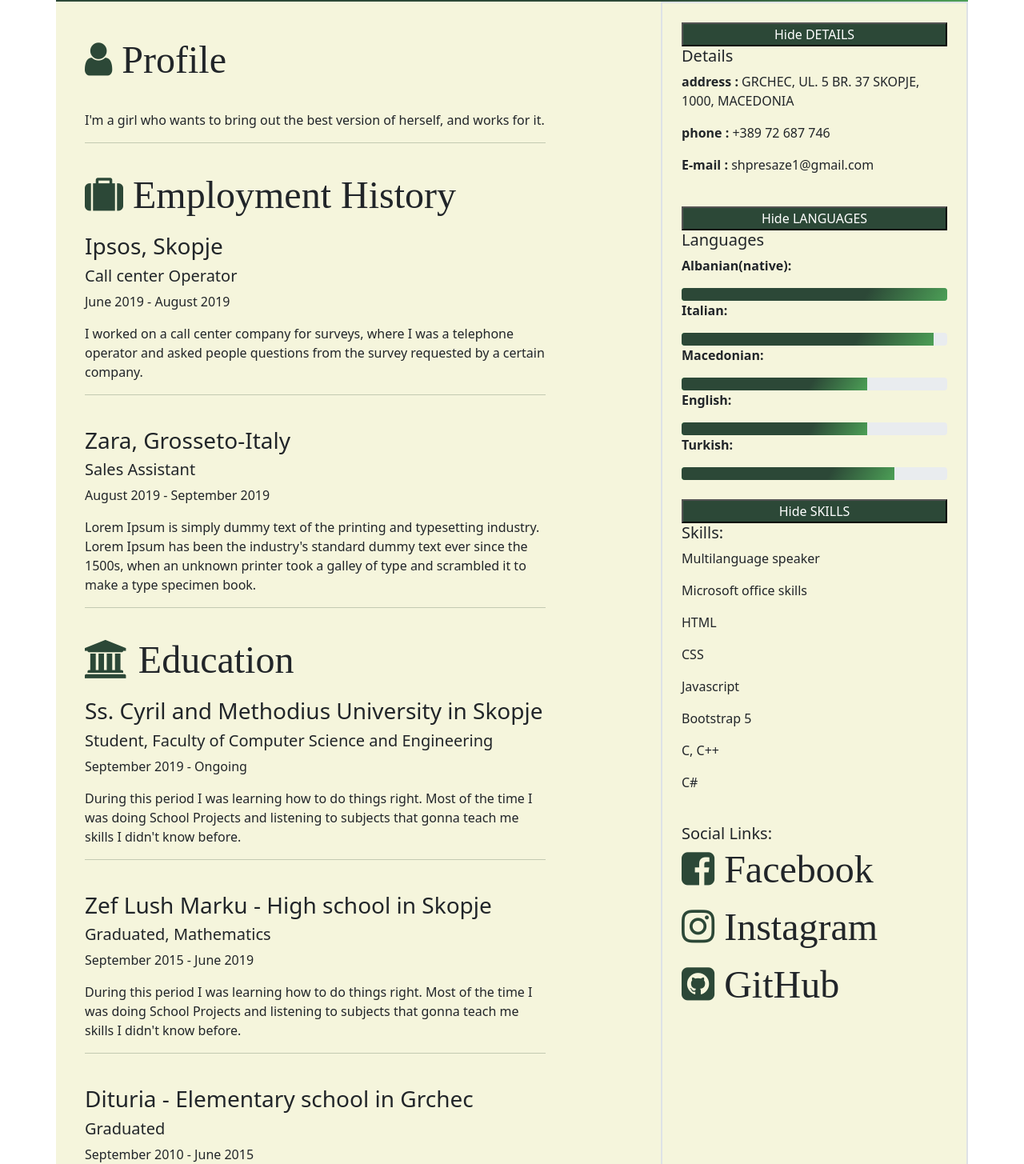
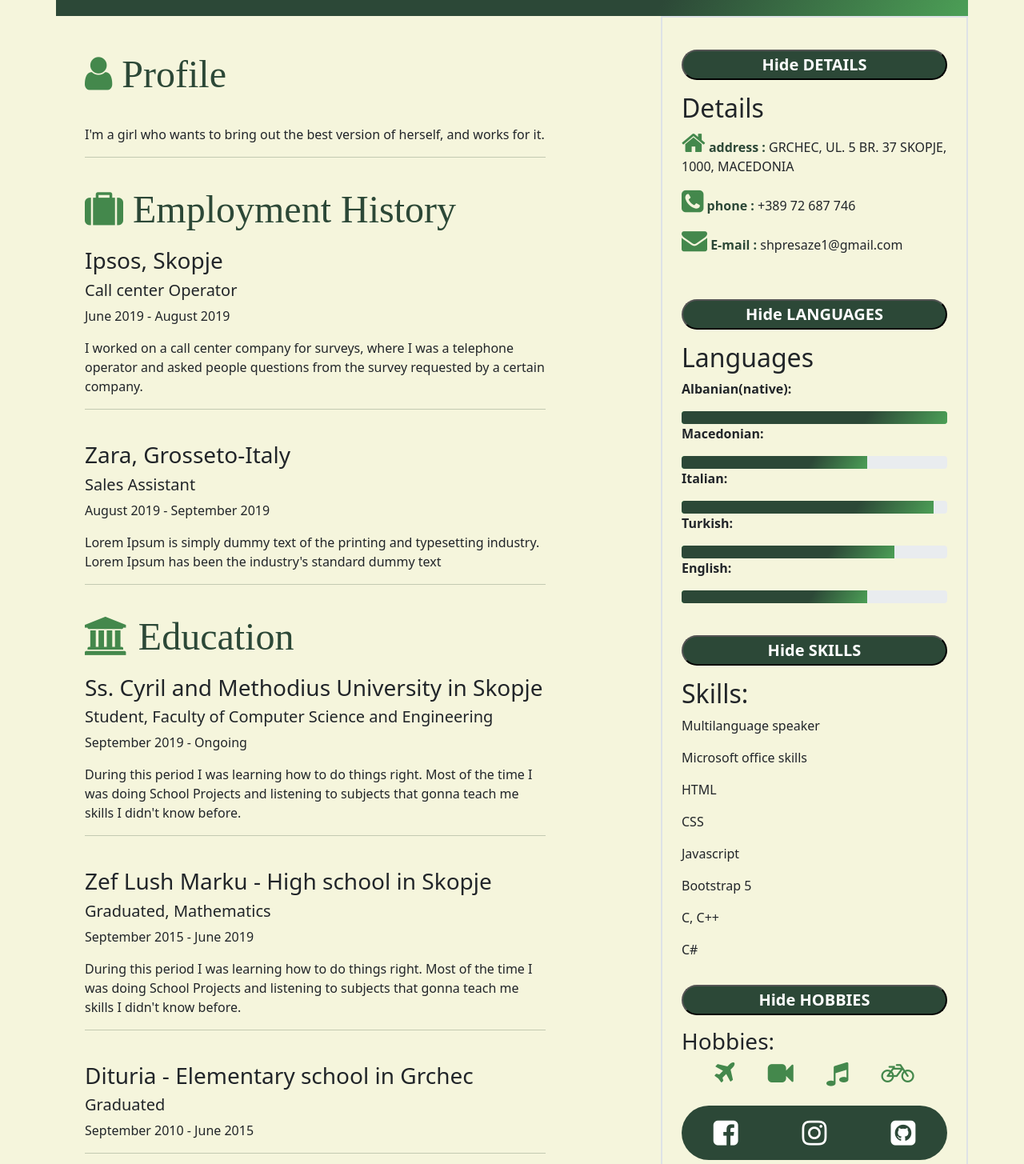
Before and after one commit to shpresaze/portfolio, a Vue app: page / in a window 1280 px wide. Shown: the part 200-1655 px from the top of the page at 80% size. Built offline with nearby package versions, Linux system fonts and the light colour scheme.

Commit message:
worked with object, changes on style

```diff
--- a/src/assets/scss/app.scss
+++ b/src/assets/scss/app.scss
@@ -23,3 +23,6 @@
 .darkGreenText{
   color: #2c4837
 }
+.green-text{
+  color: #44884c;
+}
--- /dev/null
+++ b/src/components/AsaidBarInfo.vue
@@ -0,0 +1,164 @@
+<template>
+  <div>
+    <div>
+      <button
+        @click="toggleDetails"
+        class="w-100 darkGreenBack text-white my-3 badge rounded-pill fs-5"
+      >
+        {{ detailsActive ? "Hide" : "Show" }} DETAILS
+      </button>
+      <div v-if="detailsActive">
+        <h2>Details</h2>
+        <DetailsInfo
+          iconClass="fa-home"
+          title="address"
+          description="GRCHEC, UL. 5 BR. 37 SKOPJE, 1000, MACEDONIA"
+        />
+        <DetailsInfo
+          iconClass="fa-phone-square"
+          title="phone"
+          description="+389 72 687 746"
+        />
+        <DetailsInfo
+          iconClass="fa-envelope"
+          title="E-mail"
+          description="shpresaze1@gmail.com"
+          class="text-break"
+        />
+      </div>
+    </div>
+    <br />
+    <div>
+      <button
+        @click="toggleLanguages"
+        class="w-100 text-white darkGreenBack my-3 badge rounded-pill fs-5"
+      >
+        {{ languagesActive ? "Hide" : "Show" }} LANGUAGES
+      </button>
+      <div v-if="languagesActive">
+        <h2>Languages</h2>
+        <LanguageProgress title="Albanian(native)" progress="100" />
+        <LanguageProgress title="Macedonian" progress="70" />
+        <LanguageProgress title="Italian" progress="95" />
+        <LanguageProgress title="Turkish" progress="80" />
+        <LanguageProgress title="English" progress="70" />
+      </div>
+    </div>
+    <br />
+
+    <div>
+      <button
+        @click="toggleSkills"
+        class="w-100 text-white darkGreenBack my-3 badge rounded-pill fs-5"
+      >
+        {{ skillsActive ? "Hide" : "Show" }} SKILLS
+      </button>
+      <div v-if="skillsActive">
+        <h2>Skills:</h2>
+        <p v-for="skill in skills" v-bind:key="skill">{{ skill }}</p>
+      </div>
+    </div>
+    <button
+      @click="toggleHobies"
+      class="w-100 text-white darkGreenBack my-3 badge rounded-pill fs-5"
+    >
+      {{ hobiesActive ? "Hide" : "Show" }} HOBBIES
+    </button>
+    <div v-if="hobiesActive">
+      <h3>Hobbies:</h3>
+      <div class="d-flex justify-content-evenly">
+        <i
+          v-for="icon in iconsHobbie"
+          class="fa fa-2x green-text"
+          :class="icon"
+          aria-hidden="true"
+          :key="icon"
+        ></i>
+      </div>
+    </div>
+
+    <br class="mt-0 pt-0" />
+    <div>
+      <div
+        class="
+          d-flex
+          justify-content-evenly
+          darkGreenBack
+          badge
+          rounded-pill
+          w-100
+          py-3
+        "
+      >
+        <a href="https://www.facebook.com/shpresa.zendeli"
+          ><i
+            class="fa fa-facebook-square fa-3x text-white me-5"
+            aria-hidden="true"
+          ></i
+        ></a>
+        <a href="https://www.instagram.com/shpresa.ze/">
+          <i
+            class="fa fa-instagram fa-3x text-white me-5"
+            aria-hidden="true"
+          ></i>
+        </a>
+        <a href="https://github.com/shpresaze"
+          ><i
+            class="fa fa-github-square fa-3x text-white"
+            aria-hidden="true"
+          ></i
+        ></a>
+      </div>
+    </div>
+  </div>
+</template>
+
+<script>
+import SectionTitle from "./SectionTitle.vue";
+import DetailsInfo from "./DetailsInfo.vue";
+import LanguageProgress from "./LanguageProgress.vue";
+export default {
+  components: {
+    LanguageProgress,
+    DetailsInfo,
+    SectionTitle,
+    DetailsInfo,
+  },
+  data() {
+    return {
+      detailsActive: true,
+      languagesActive: true,
+      skillsActive: true,
+      hobiesActive: true,
+      skills: [
+        "Multilanguage speaker",
+        "Microsoft office skills",
+        "HTML",
+        "CSS",
+        "Javascript",
+        "Bootstrap 5",
+        "C, C++",
+        "C#",
+      ],
+      iconsHobbie: ["fa-plane", "fa-video-camera", "fa-music", "fa-bicycle"],
+    };
+  },
+  methods: {
+    toggleDetails() {
+      this.detailsActive = !this.detailsActive;
+    },
+    toggleLanguages() {
+      this.languagesActive = !this.languagesActive;
+    },
+    toggleSkills() {
+      this.skillsActive = !this.skillsActive;
+    },
+    toggleHobies() {
+      this.hobiesActive = !this.hobiesActive;
+    },
+  },
+};
+</script>
+
+<style>
+</style>
--- a/src/components/ContentCV.vue
+++ b/src/components/ContentCV.vue
@@ -1,9 +1,12 @@
 <template>
-  <div class="container p-0 contentBackground">
+  <div class="container p-0">
     <div class="row justify-content-between me-0">
       <div class="col-sm-12 col-md-7 col-lg-7 p-5">
         <div>
-          <SectionTitle iconClass="fa-user" title="Profile" />
+          <SectionTitle iconClass="fa-user d-inline" title="Profile" />
+          <!-- <button class="border border-0 d-inline">
+            <i class="fa fa-chevron-circle-down" aria-hidden="true"></i>
+          </button> -->
           <SectionDetails
             description="I'm a girl who wants to bring out the best version of herself, and
             works for it."
@@ -12,113 +15,29 @@
         <div>
           <SectionTitle iconClass="fa-suitcase" title="Employment History" />
           <SectionDetails
-            title="Ipsos, Skopje"
-            subtitle="Call center Operator"
-            dates="June 2019 - August 2019"
-            description="I worked on a call center company for surveys, where I was a
-            telephone operator and asked people questions from the survey
-            requested by a certain company."
-          />
-          <SectionDetails
-            title="Zara, Grosseto-Italy"
-            subtitle="Sales Assistant"
-            dates="August 2019 - September 2019"
-            description="Lorem Ipsum is simply dummy text of the printing and typesetting industry. Lorem Ipsum has been the industry's standard dummy text ever since the 1500s, when an unknown printer took a galley of type and scrambled it to make a type specimen book."
+            v-for="obj in employmentHistory"
+            :key="obj.title"
+            :title="obj.title"
+            :subtitle="obj.subtitle"
+            :dates="obj.dates"
+            :description="obj.description"
           />
         </div>
         <div>
           <SectionTitle iconClass="fa-university" title="Education" />
           <SectionDetails
-            title="Ss. Cyril and Methodius University in Skopje"
-            subtitle="Student, Faculty of Computer Science and Engineering"
-            dates="September 2019 - Ongoing"
-            description="During this period I was learning how to do things right. Most of
-            the time I was doing School Projects and listening to subjects that
-            gonna teach me skills I didn't know before."
-          />
-          <SectionDetails
-            title="Zef Lush Marku - High school in Skopje"
-            subtitle="Graduated, Mathematics"
-            dates="September 2015 - June 2019"
-            description="During this period I was learning how to do things right. Most of
-            the time I was doing School Projects and listening to subjects that
-            gonna teach me skills I didn't know before."
+            v-for="obj in educationHistory"
+            :key="obj.title"
+            :title="obj.title"
+            :subtitle="obj.subtitle"
+            :dates="obj.dates"
+            :description="obj.description"
           />
         </div>
-        <SectionDetails
-          title="Dituria - Elementary school in Grchec"
-          subtitle="Graduated"
-          dates="September 2010 - June 2015"
-        />
-        <SectionDetails
-          title="L'Istituto Comprensivo “G.Civinini” "
-          subtitle="Elementary school in Italy-Albinia"
-          dates="September 2005 - June 2010"
-        />
       </div>
 
       <div class="col-sm-12 col-md-4 col-lg-4 p-4 ms-sm-0 border border-2">
-        <div>
-          <button @click="toggleDetails" class="w-100 darkGreenBack text-white">
-            {{ detailsActive ? "Hide" : "Show" }} DETAILS
-          </button>
-          <div v-if="detailsActive">
-            <h5>Details</h5>
-            <DetailsInfo
-              title="address"
-              description="GRCHEC, UL. 5 BR. 37 SKOPJE, 1000, MACEDONIA"
-            />
-            <DetailsInfo title="phone" description="+389 72 687 746" />
-            <DetailsInfo
-              title="E-mail"
-              description="shpresaze1@gmail.com"
-              class="text-break"
-            />
-          </div>
-        </div>
-        <br />
-        <div>
-          <button
-            @click="toggleLanguages"
-            class="w-100 text-white darkGreenBack"
-          >
-            {{ languagesActive ? "Hide" : "Show" }} LANGUAGES
-          </button>
-          <div v-if="languagesActive">
-            <h5>Languages</h5>
-            <LanguageProgress title="Albanian(native)" progress="100" />
-            <LanguageProgress title="Italian" progress="95" />
-            <LanguageProgress title="Macedonian" progress="70" />
-            <LanguageProgress title="English" progress="70" />
-            <LanguageProgress title="Turkish" progress="80" />
-          </div>
-        </div>
-        <br />
-        <div>
-          <button @click="toggleSkills" class="w-100 text-white darkGreenBack">
-            {{ skillsActive ? "Hide" : "Show" }} SKILLS
-          </button>
-          <div v-if="skillsActive">
-            <h5>Skills:</h5>
-            <p v-for="skill in skills" v-bind:key="skill">{{ skill }}</p>
-          </div>
-        </div>
-        <div>
-          <br />
-          <h5>Social Links:</h5>
-          <a href="https://www.facebook.com/shpresa.zendeli"
-            ><SectionTitle
-              iconClass="fa-facebook-square"
-              title="Facebook"
-              class="fa-5"
-          /></a>
-          <a href="https://www.instagram.com/shpresa.ze/"
-            ><SectionTitle iconClass="fa-instagram" title="Instagram"
-          /></a>
-          <a href="https://github.com/shpresaze"
-            ><SectionTitle iconClass="fa-github-square" title="GitHub"
-          /></a>
-        </div>
+        <AsaidBarInfo />
       </div>
     </div>
   </div>
@@ -128,46 +47,67 @@
 </style>
 
 <script>
+import DetailsInfo from "./DetailsInfo.vue";
+import SectionTitle from "./SectionTitle.vue";
+import AsaidBarInfo from "./AsaidBarInfo.vue";
 import SectionDetails from "./SectionDetails.vue";
-import SectionTitle from "./SectionTitle.vue";
-import DetailsInfo from "./DetailsInfo.vue";
 import LanguageProgress from "./LanguageProgress.vue";
 
 export default {
   components: {
-    LanguageProgress,
     DetailsInfo,
     SectionTitle,
-    DetailsInfo,
+    AsaidBarInfo,
     SectionDetails,
+    LanguageProgress,
   },
   data() {
     return {
-      skills: [
-        "Multilanguage speaker",
-        "Microsoft office skills",
-        "HTML",
-        "CSS",
-        "Javascript",
-        "Bootstrap 5",
-        "C, C++",
-        "C#",
+      employmentHistory: [
+        {
+          title: "Ipsos, Skopje",
+          subtitle: "Call center Operator",
+          dates: "June 2019 - August 2019",
+          description:
+            "I worked on a call center company for surveys, where I was a telephone operator and asked people questions from the survey requested by a certain company.",
+        },
+        {
+          title: "Zara, Grosseto-Italy",
+          subtitle: "Sales Assistant",
+          dates: "August 2019 - September 2019",
+          description:
+            "Lorem Ipsum is simply dummy text of the printing and typesetting industry. Lorem Ipsum has been the industry's standard dummy text",
+        },
       ],
-      detailsActive: true,
-      languagesActive: true,
-      skillsActive: true,
+      educationHistory: [
+        {
+          title: "Ss. Cyril and Methodius University in Skopje",
+          subtitle: "Student, Faculty of Computer Science and Engineering",
+          dates: "September 2019 - Ongoing",
+          description:
+            "During this period I was learning how to do things right. Most of the time I was doing School Projects and listening to subjects that gonna teach me skills I didn't know before.",
+        },
+        {
+          title: "Zef Lush Marku - High school in Skopje",
+          subtitle: "Graduated, Mathematics",
+          dates: "September 2015 - June 2019",
+          description:
+            "During this period I was learning how to do things right. Most of the time I was doing School Projects and listening to subjects that gonna teach me skills I didn't know before.",
+        },
+        {
+          title: "Dituria - Elementary school in Grchec",
+          subtitle: "Graduated",
+          dates: "September 2010 - June 2015",
+          description: "",
+        },
+        {
+          title: "L'Istituto Comprensivo “G.Civinini”",
+          subtitle: "Elementary school in Italy-Albinia",
+          dates: "September 2005 - June 2010",
+          description: "",
+        },
+      ],
     };
-  },
-  methods: {
-    toggleDetails() {
-      this.detailsActive = !this.detailsActive;
-    },
-    toggleLanguages() {
-      this.languagesActive = !this.languagesActive;
-    },
-    toggleSkills() {
-      this.skillsActive = !this.skillsActive;
-    },
   },
 };
 </script>
--- a/src/components/DetailsInfo.vue
+++ b/src/components/DetailsInfo.vue
@@ -1,7 +1,15 @@
 <template>
   <div>
     <p>
-      <strong>{{ title }} : </strong>{{ description }}
+      <i
+        class="fa iconClass green-text fa-2x"
+        :class="iconClass"
+        aria-hidden="true"
+      ></i>
+      <span class="text-dark"
+        ><strong class="darkGreenText"> {{ title }} : </strong>
+        {{ description }}
+      </span>
     </p>
   </div>
 </template>
@@ -9,6 +17,10 @@
 <script>
 export default {
   props: {
+    iconClass: {
+      type: String,
+      required: true,
+    },
     title: {
       type: String,
       required: true,
--- a/src/components/SectionTitle.vue
+++ b/src/components/SectionTitle.vue
@@ -1,11 +1,11 @@
 <template>
   <div>
     <i
-      class="fa iconClass fa-3x darkGreenText"
+      class="fa iconClass fa-3x green-text"
       :class="iconClass"
       aria-hidden="true"
     >
-      <span class="text-dark"> {{ title }} </span></i
+      <span class="darkGreenText"> {{ title }} </span></i
     >
     <br />
     <br />
@@ -17,7 +17,7 @@
   props: {
     title: {
       type: String,
-      required: true,
+      required: false,
     },
     iconClass: {
       type: String,
--- a/src/views/HomeView.vue
+++ b/src/views/HomeView.vue
@@ -1,5 +1,5 @@
 <template>
-  <div>
+  <div class="contentBackground">
     <HeaderInfos />
     <ContentCV />
   </div>
```
Also changed, not shown: src/components/LikeCV.vue (+4 -4 lines).
